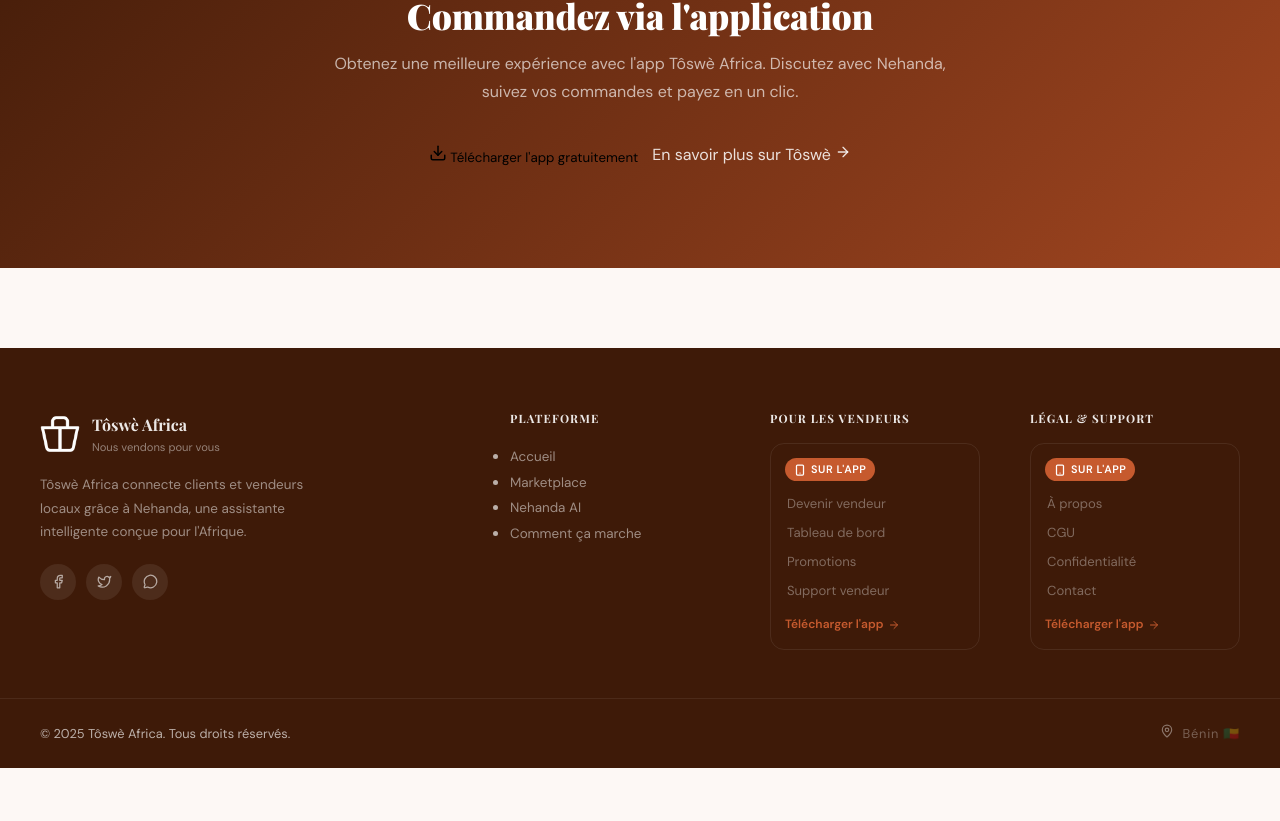
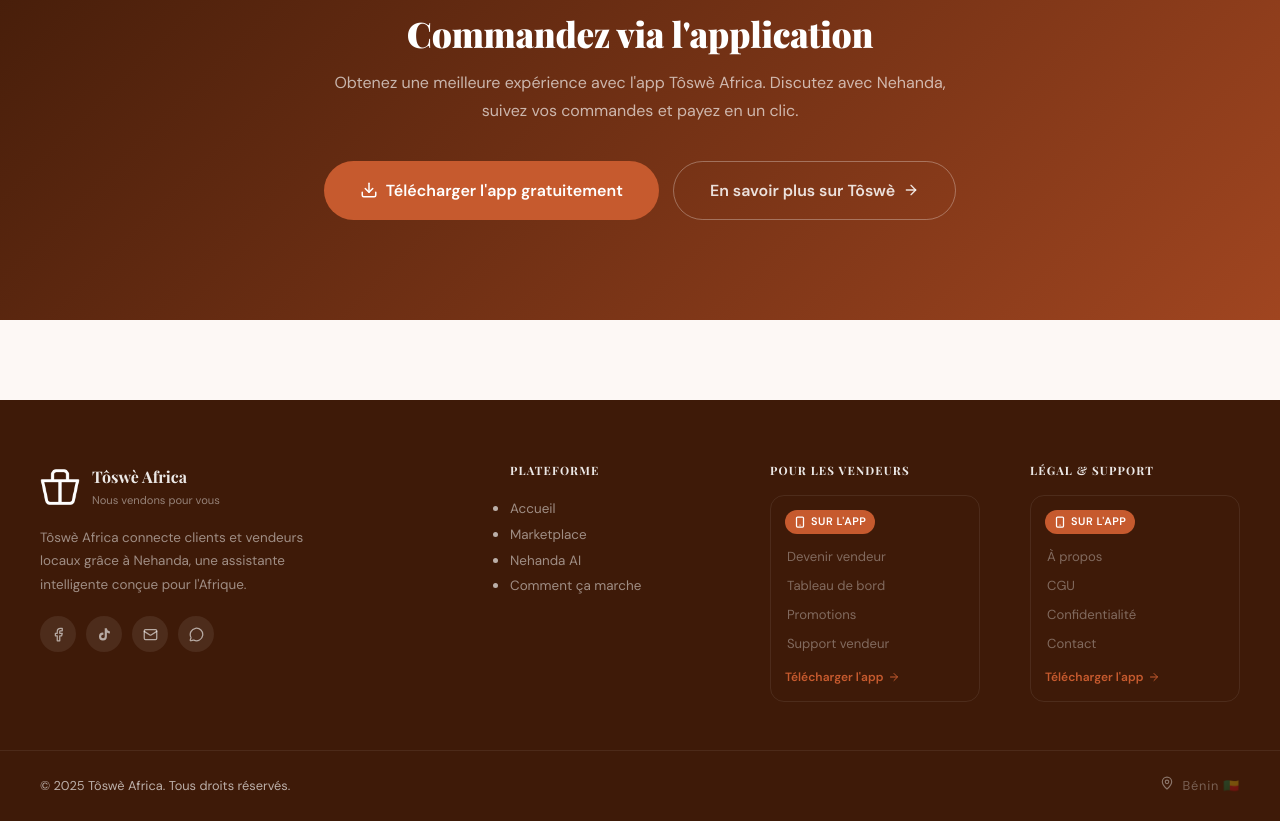
Before and after one commit to S1a0m/toswe_nehanda_web_site, a Nuxt app: page /marketplace in a window 1280 px wide. Shown: the part 1633-2454 px from the top of the page. Before the commit the page ends 2401 px from the top, so only its background shows below. Built offline with nearby package versions, Linux system fonts and the light colour scheme; no server answers; a web font is replaced by a local one.

Commit message:
modification des fichiers pour ajouter un lien vers la page Facebook de Tôswè Africa dans le footer, et pour corriger le style du navbar et du menu mobile. Ajout également d'une icône de smartphone plus grande dans la section de téléchargement de l'application sur la page marketplace.

```diff
--- a/app/components/TheFooter.vue
+++ b/app/components/TheFooter.vue
@@ -18,9 +18,15 @@
           une assistante intelligente conçue pour l'Afrique.
         </p>
         <div class="socials">
-          <a href="#" aria-label="Facebook" class="social-btn"><Facebook :size="15" /></a>
-          <a href="#" aria-label="X/Twitter" class="social-btn"><Twitter :size="15" /></a>
-          <a href="#" aria-label="WhatsApp" class="social-btn"><MessageCircle :size="15" /></a>
+          <a href="https://www.facebook.com/people/T%C3%B4sw%C3%A8-Africa/61581278856867/" aria-label="Facebook" target="_blank" class="social-btn"><Facebook :size="15" /></a>
+          <a href="#" aria-label="TikTok" class="social-btn">
+            <!-- TikTok n'est pas dans lucide, SVG custom -->
+            <svg width="15" height="15" viewBox="0 0 24 24" fill="currentColor" xmlns="http://www.w3.org/2000/svg">
+              <path d="M19.59 6.69a4.83 4.83 0 0 1-3.77-4.25V2h-3.45v13.67a2.89 2.89 0 0 1-2.88 2.5 2.89 2.89 0 0 1-2.89-2.89 2.89 2.89 0 0 1 2.89-2.89c.28 0 .54.04.79.1V9.01a6.27 6.27 0 0 0-.79-.05 6.34 6.34 0 0 0-6.34 6.34 6.34 6.34 0 0 0 6.34 6.34 6.34 6.34 0 0 0 6.33-6.34V8.69a8.18 8.18 0 0 0 4.79 1.52V6.75a4.85 4.85 0 0 1-1.02-.06z"/>
+            </svg>
+          </a>
+          <a href="mailto:contact@toswe-africa.store" aria-label="Email" class="social-btn"><Mail :size="15" /></a>
+          <a href="https://wa.me/2290154141287" target="_blank" aria-label="WhatsApp" class="social-btn"><MessageCircle :size="15" /></a>
         </div>
       </div>
 
@@ -83,7 +89,7 @@
 </template>
 
 <script setup>
-import { Facebook, Twitter, MessageCircle, MapPin, Smartphone, ArrowRight } from 'lucide-vue-next'
+import { Facebook, Mail, MessageCircle, MapPin, Smartphone, ArrowRight } from 'lucide-vue-next'
 const { showQrModal } = useDownload()
 </script>
 
--- a/app/components/TheNavbar.vue
+++ b/app/components/TheNavbar.vue
@@ -62,7 +62,7 @@
 
 <style scoped>
 .navbar {
-  position: fixed; top: 0; left: 0; right: 0; z-index: 200;
+  position: fixed; top: 0; left: 0; right: 0; z-index: 800;
   transition: background 0.3s, box-shadow 0.3s, backdrop-filter 0.3s;
 }
 
--- a/app/pages/marketplace.vue
+++ b/app/pages/marketplace.vue
@@ -219,7 +219,7 @@
     <!-- ── DOWNLOAD CTA ───────────────────────────────── -->
     <section class="mp-cta">
       <div class="mp-cta-inner">
-        <div class="mp-cta-icon">📱</div>
+        <div class="mp-cta-icon"><Smartphone :size="44" /></div>
         <h2>Commandez via l'application</h2>
         <p>
           Obtenez une meilleure expérience avec l'app Tôswè Africa.
@@ -244,7 +244,7 @@
 import {
   Search, X, ChevronDown, Star, Zap, Sparkles,
   TrendingUp, Package, MapPin, Home, Store,
-  ShoppingCart, Download, ArrowRight, CheckCircle
+  ShoppingCart, Download, ArrowRight, CheckCircle, Smartphone
 } from 'lucide-vue-next'
 
 const { download } = useDownload()
@@ -761,6 +761,25 @@
 .mp-cta-btns .cta-secondary { border-color: rgba(255,255,255,0.3); color: rgba(255,255,255,0.85); }
 .mp-cta-btns .cta-secondary:hover { background: rgba(255,255,255,0.1); border-color: white; }
 
+.cta-secondary {
+  background: transparent; border: 1.5px solid rgba(255,255,255,0.3);
+  color: rgba(255,255,255,0.85); padding: 13px 30px;
+  border-radius: 50px; font-family: 'DM Sans', sans-serif;
+  font-size: 0.9rem; font-weight: 600;
+  display: inline-flex; align-items: center; gap: 8px;
+  transition: all 0.2s;
+}
+.cta-secondary:hover { background: rgba(255,255,255,0.1); border-color: white; color: white; }
+.cta-primary {
+  background: var(--terra); color: white; border: none;
+  padding: 13px 30px; border-radius: 50px;
+  font-family: 'DM Sans', sans-serif; font-size: 0.9rem; font-weight: 600;
+  display: inline-flex; align-items: center; gap: 8px;
+  transition: background 0.2s;
+}
+.cta-primary:hover { background: var(--terra-dark); }
+.cta-primary.large, .cta-secondary.large { padding: 16px 36px; font-size: 1rem; }
+
 /* ── RESPONSIVE ─────────────────────────────────── */
 @media (max-width: 1100px) {
   .products-grid { grid-template-columns: repeat(3, 1fr); }
--- a/nuxt.config.ts
+++ b/nuxt.config.ts
@@ -1,4 +1,3 @@
-// nuxt.config.ts
 export default defineNuxtConfig({
   compatibilityDate: '2025-01-01',
   devtools: { enabled: false },
@@ -9,9 +8,6 @@
       meta: [
         { charset: 'utf-8' },
         { name: 'viewport', content: 'width=device-width, initial-scale=1' },
-        { name: 'description', content: 'Tôswè Africa est la plateforme e-commerce africaine intelligente. Discutez avec Nehanda pour trouver, comparer et commander vos produits locaux.' },
-        { property: 'og:title', content: 'Tôswè Africa' },
-        { property: 'og:description', content: 'Découvrez Tôswè Africa et Nehanda, votre assistante IA pour l\'e-commerce africain.' },
         { name: 'theme-color', content: '#C65A2E' },
       ],
       link: [
```
Also changed, not shown: 1 other file (tests, documents, lock files or other folders).
